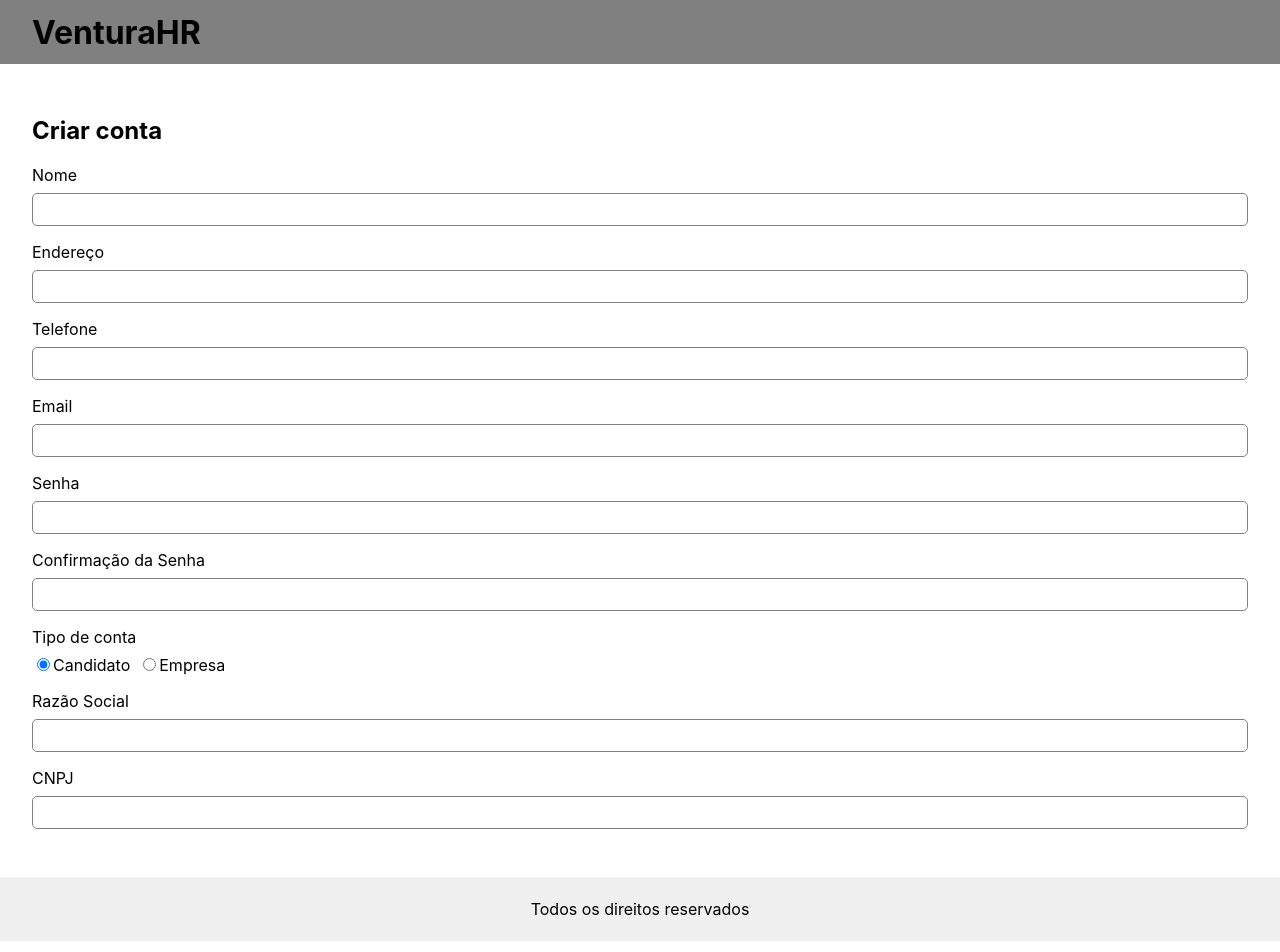
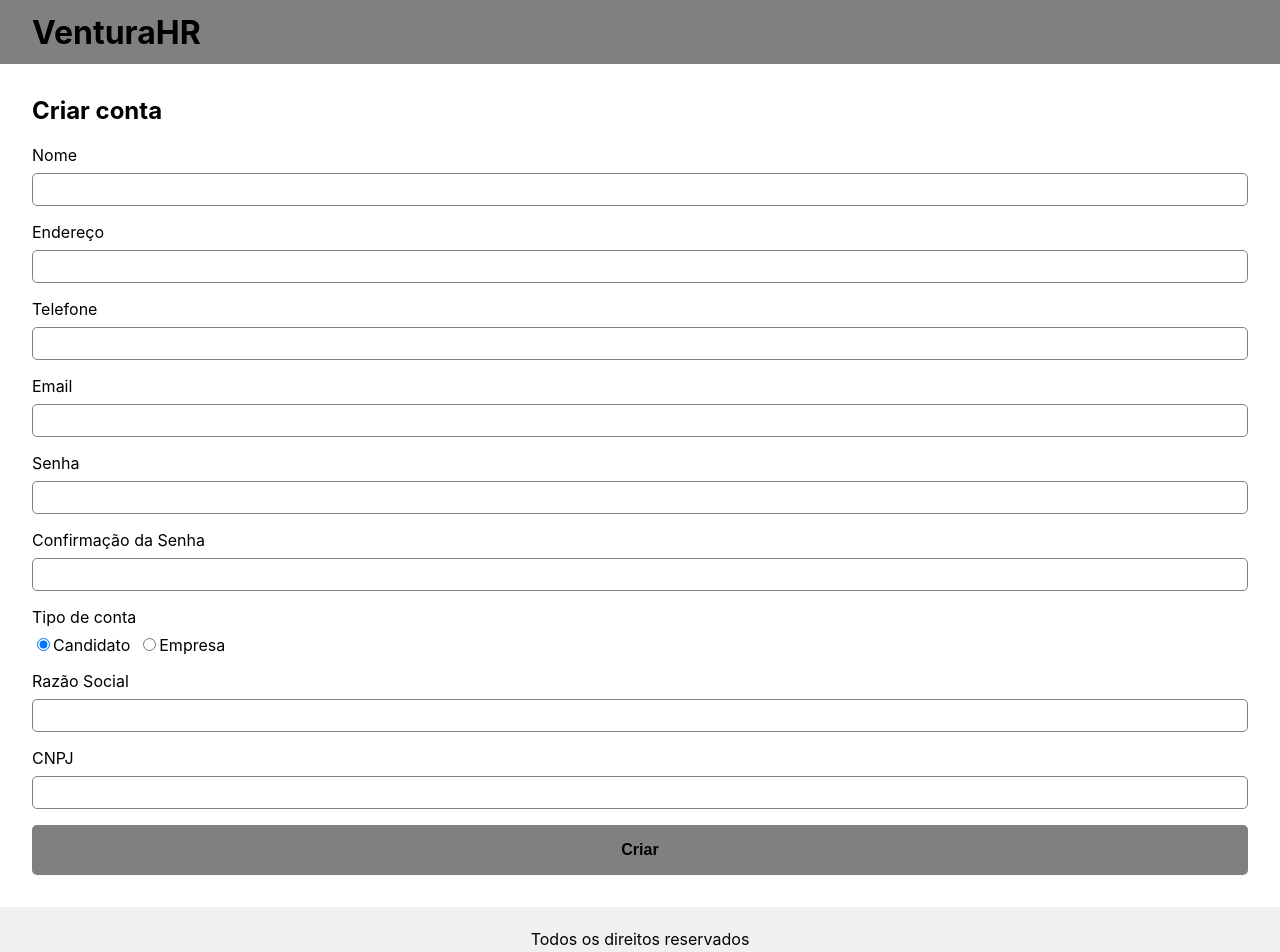
Before and after one commit to luizamendes/VenturaHR-client, a React (Create React App) app: page /registro in a window 1280 px wide. Shown: the top 952 px of the page. Built offline with nearby package versions, Linux system fonts and the light colour scheme.

Commit message:
Small details

```diff
--- a/src/pages/Register/index.js
+++ b/src/pages/Register/index.js
@@ -1,13 +1,13 @@
 import React, { useState } from "react";
+import { Button } from "../../components/Button";
 import { Input } from "../../components/Input";
-import "./index.scss";
 
 export const Register = () => {
   const [accountType, setAccountType] = useState("candidate");
 
   return (
     <>
-      <h2>Criar conta</h2>
+      <h2 style={{ marginTop: "0" }}>Criar conta</h2>
       <form>
         <Input labelText="Nome" type="text" />
         <Input labelText="Endereço" type="text" />
@@ -29,6 +29,7 @@ export const Register = () => {
             <Input labelText="CNPJ" />
           </div>
         )}
+        <Button buttonText="Criar" />
       </form>
     </>
   );
```
Also changed, not shown: src/pages/Register/index.scss (deleted).
